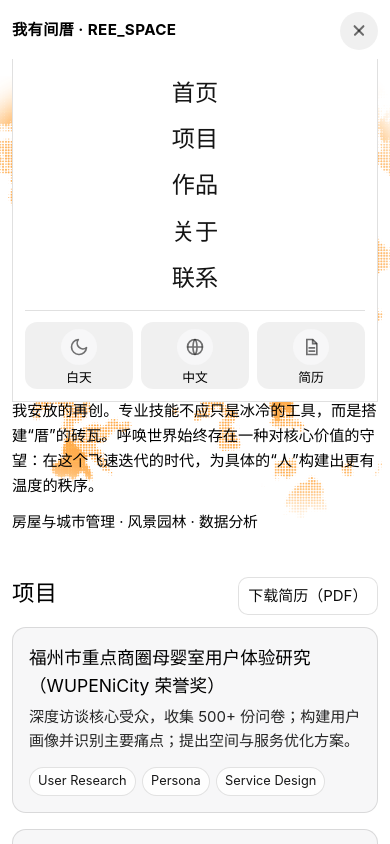
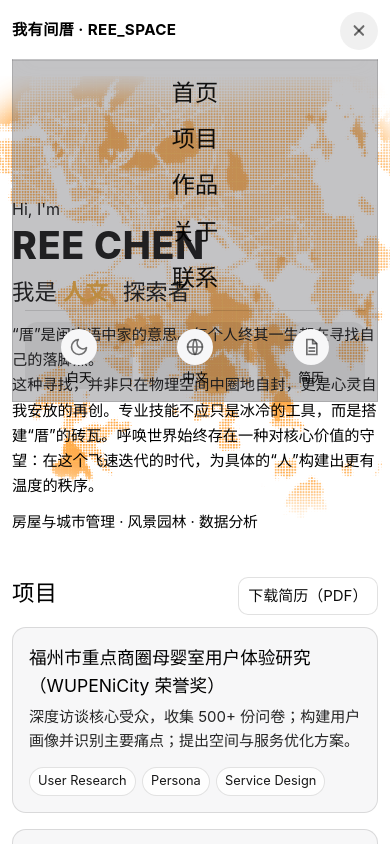
Before and after one commit to Rysen030800/REE_SPACE, a Vue app: page / in a window 390 px wide. Both pictures are taken after a click on the button "Toggle menu". Shown: the top 844 px of the page. Built offline with nearby package versions, Linux system fonts and the light colour scheme; the HTML template or start-up script is replaced by a standard one.

Commit message:
fix: localize mobile tool labels and add frosted menu panel

```diff
--- a/src/App.vue
+++ b/src/App.vue
@@ -14,8 +14,12 @@ const themeAriaLabel = computed(() => (ui.theme === 'light' ? 'Switch to dark mo
 const langAriaLabel = computed(() => 'Switch language')
 const menuAriaLabel = computed(() => 'Toggle menu')
 
-const themeName = computed(() => (ui.theme === 'light' ? '白天' : '黑夜'))
+const themeName = computed(() => {
+  if (ui.lang === 'zh') return ui.theme === 'light' ? '白天' : '黑夜'
+  return ui.theme === 'light' ? 'Light' : 'Dark'
+})
 const langName = computed(() => (ui.lang === 'zh' ? '中文' : 'EN'))
+const resumeName = computed(() => (ui.lang === 'zh' ? '简历' : 'Resume'))
 
 const mobileMenuOpen = ref(false)
 
@@ -146,7 +150,7 @@ function closeMobileMenu() {
                 <path fill="none" stroke="currentColor" stroke-width="2" d="M14 3v5h5M9 13h8M9 17h8" />
               </svg>
             </span>
-            <span class="tool-label">简历</span>
+            <span class="tool-label">{{ resumeName }}</span>
           </a>
         </div>
       </nav>
@@ -381,7 +385,9 @@ function closeMobileMenu() {
     display: block;
     border: 1px solid var(--color-border);
     border-top: 0;
-    background: var(--color-background);
+    background: rgba(90, 90, 96, 0.36);
+    backdrop-filter: blur(14px) saturate(120%);
+    -webkit-backdrop-filter: blur(14px) saturate(120%);
     padding: 0.95rem 1rem 0.85rem;
     max-height: 0;
     opacity: 0;
```
